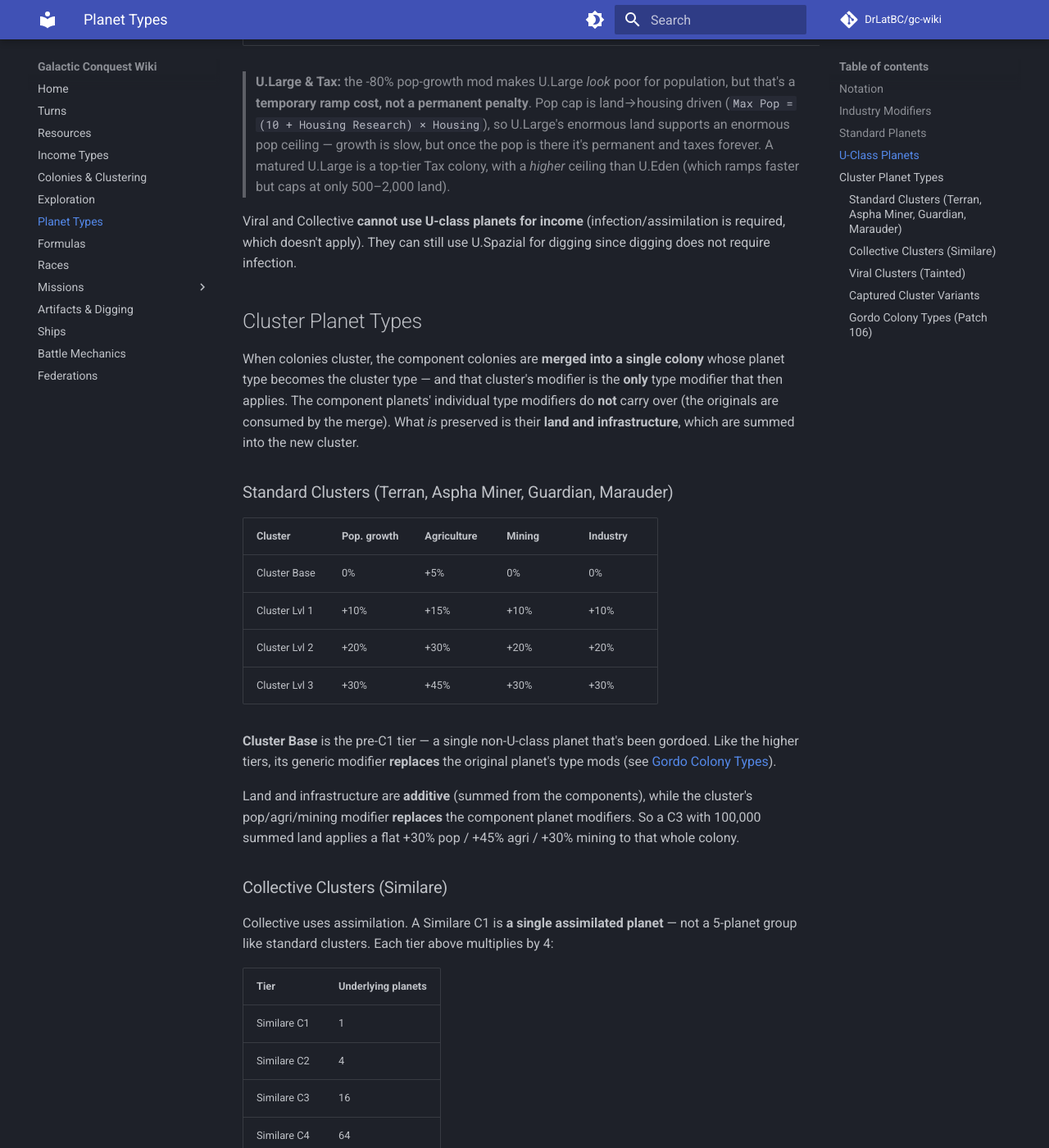
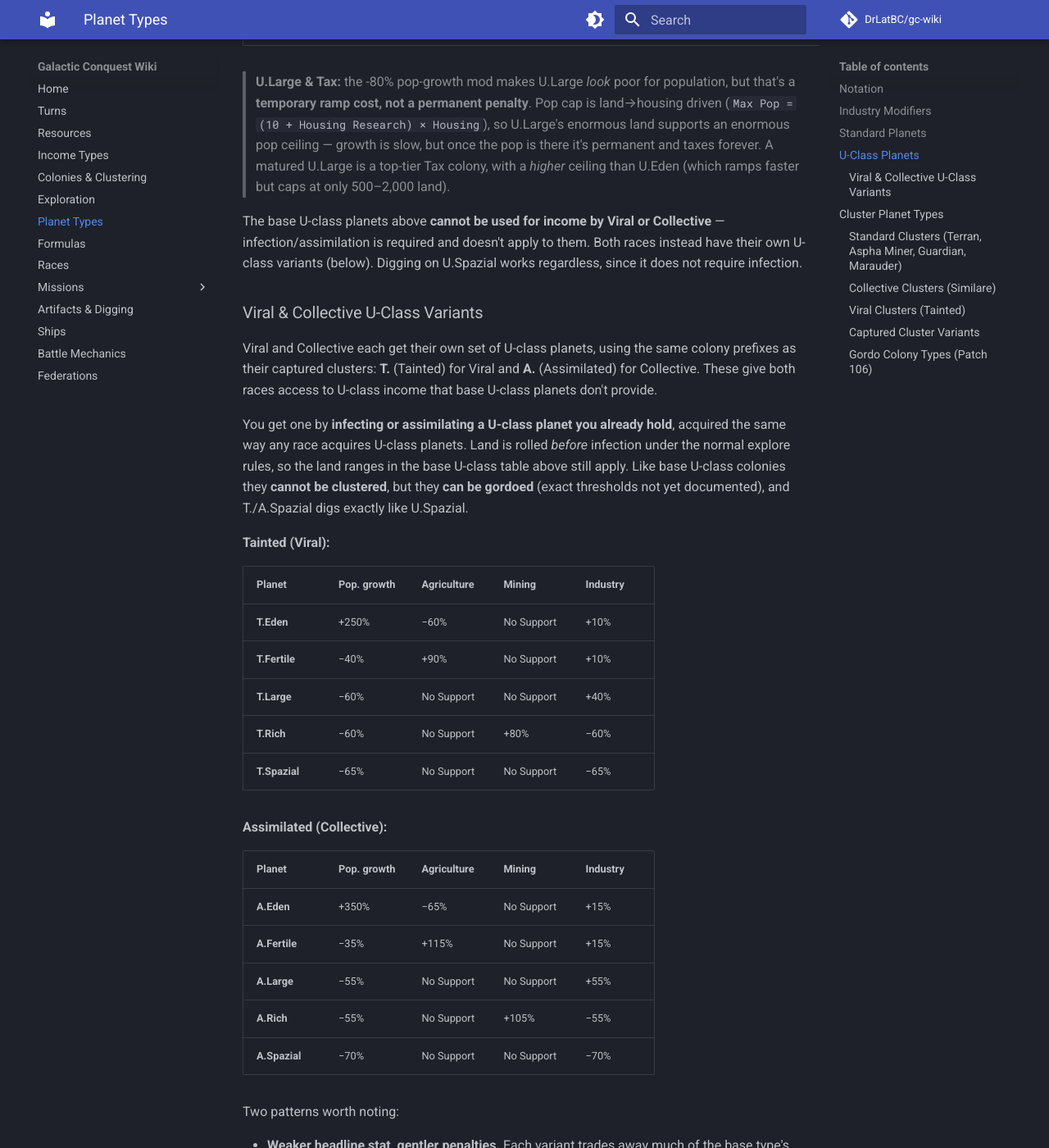
Before and after one commit to DrLatBC/gc-wiki, an MkDocs documentation site: the page built from docs/planets.md, in a window 1280 px wide and 1400 px high, scrolled down 3148 px. Shown: the whole window at 82% size. Built offline with MkDocs 1.6.1 and Material for MkDocs 9.7.7, drawn with Linux system fonts in a browser that asks for light colours; comment, search, counter and statistics services are not loaded; some of the changed text lies outside the part shown.

Commit message:
Document Viral/Collective U-class variants (T. and A. prefixes)
Adds the ten Tainted (Viral) and Assimilated (Collective) U-class planet types
with their pop/agri/mining/industry modifiers, plus how they work: obtained by
infecting or assimilating a U-class planet acquired normally, land rolled
pre-infection, gordoable but not clusterable, digging unchanged.

Replaces the "Viral and Collective cannot use U-class planets for income" claim
in planets.md, colonies.md, and both race sections, which these variants
supersede. Notes the unknown gordo thresholds in README gaps.

Co-Authored-By: Claude Opus 4.8 <noreply@anthropic.com>

```diff
--- a/docs/planets.md
+++ b/docs/planets.md
@@ -61,7 +61,38 @@ U-class planets are rare, special-purpose, and **cannot be clustered**. They are
 
 > **U.Large & Tax:** the -80% pop-growth mod makes U.Large *look* poor for population, but that's a **temporary ramp cost, not a permanent penalty**. Pop cap is land→housing driven (`Max Pop = (10 + Housing Research) × Housing`), so U.Large's enormous land supports an enormous pop ceiling — growth is slow, but once the pop is there it's permanent and taxes forever. A matured U.Large is a top-tier Tax colony, with a *higher* ceiling than U.Eden (which ramps faster but caps at only 500–2,000 land).
 
-Viral and Collective **cannot use U-class planets for income** (infection/assimilation is required, which doesn't apply). They can still use U.Spazial for digging since digging does not require infection.
+The base U-class planets above **cannot be used for income by Viral or Collective** — infection/assimilation is required and doesn't apply to them. Both races instead have their own U-class variants (below). Digging on U.Spazial works regardless, since it does not require infection.
+
+### Viral & Collective U-Class Variants
+
+Viral and Collective each get their own set of U-class planets, using the same colony prefixes as their captured clusters: **T.** (Tainted) for Viral and **A.** (Assimilated) for Collective. These give both races access to U-class income that base U-class planets don't provide.
+
+You get one by **infecting or assimilating a U-class planet you already hold**, acquired the same way any race acquires U-class planets. Land is rolled *before* infection under the normal explore rules, so the land ranges in the base U-class table above still apply. Like base U-class colonies they **cannot be clustered**, but they **can be gordoed** (exact thresholds not yet documented), and T./A.Spazial digs exactly like U.Spazial.
+
+**Tainted (Viral):**
+
+| Planet | Pop. growth | Agriculture | Mining | Industry |
+|---|---|---|---|---|
+| **T.Eden** | +250% | −60% | No Support | +10% |
+| **T.Fertile** | −40% | +90% | No Support | +10% |
+| **T.Large** | −60% | No Support | No Support | +40% |
+| **T.Rich** | −60% | No Support | +80% | −60% |
+| **T.Spazial** | −65% | No Support | No Support | −65% |
+
+**Assimilated (Collective):**
+
+| Planet | Pop. growth | Agriculture | Mining | Industry |
+|---|---|---|---|---|
+| **A.Eden** | +350% | −65% | No Support | +15% |
+| **A.Fertile** | −35% | +115% | No Support | +15% |
+| **A.Large** | −55% | No Support | No Support | +55% |
+| **A.Rich** | −55% | No Support | +105% | −55% |
+| **A.Spazial** | −70% | No Support | No Support | −70% |
+
+Two patterns worth noting:
+
+- **Weaker headline stat, gentler penalties.** Each variant trades away much of the base type's signature bonus (U.Fertile's +175% agriculture becomes +90% / +115%; U.Eden's +1,000% pop becomes +250% / +350%) but carries far less severe downsides — T.Eden's −60% agriculture against U.Eden's −98%, T.Rich's −60% industry against U.Rich's −90%.
+- **Assimilated beats Tainted across the board.** Every A. variant is modestly stronger than its T. counterpart.
 
 ## Cluster Planet Types
 
```
Also changed, not shown: README.md (+1 -0 lines), docs/colonies.md (+1 -1 lines), docs/races.md (+2 -2 lines).
